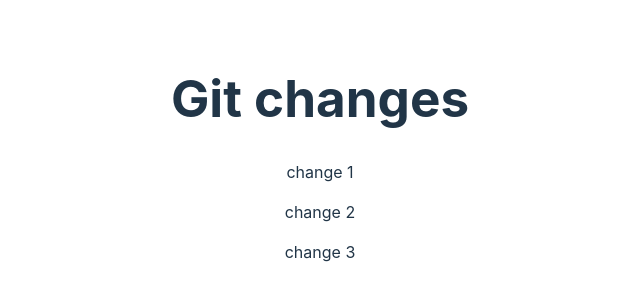
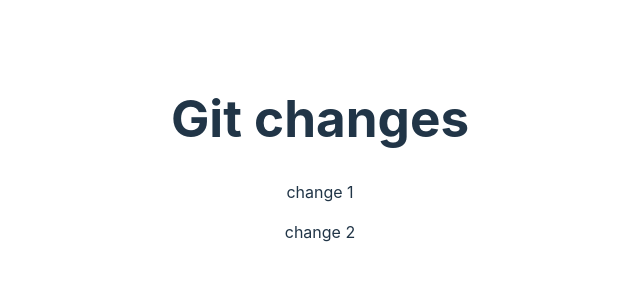
Before and after one commit to Danielooo/git-practice, a React (Vite) app: page / in a window 1280 px wide. Shown: the part 242-542 px from the top of the page, without its empty margins (320-960 px from the left). Built offline with nearby package versions, Linux system fonts and the light colour scheme.

Commit message:
revert 3 to 2

```diff
--- a/src/App.jsx
+++ b/src/App.jsx
@@ -15,8 +15,6 @@
 
             <p>change 2</p>
 
-            <p>change 3</p>
-
         </>
     );
 }
```
